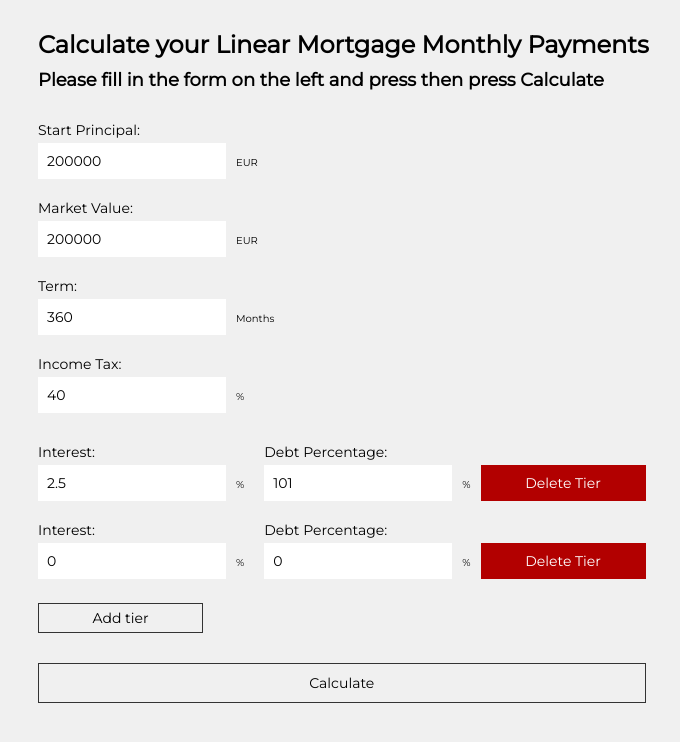
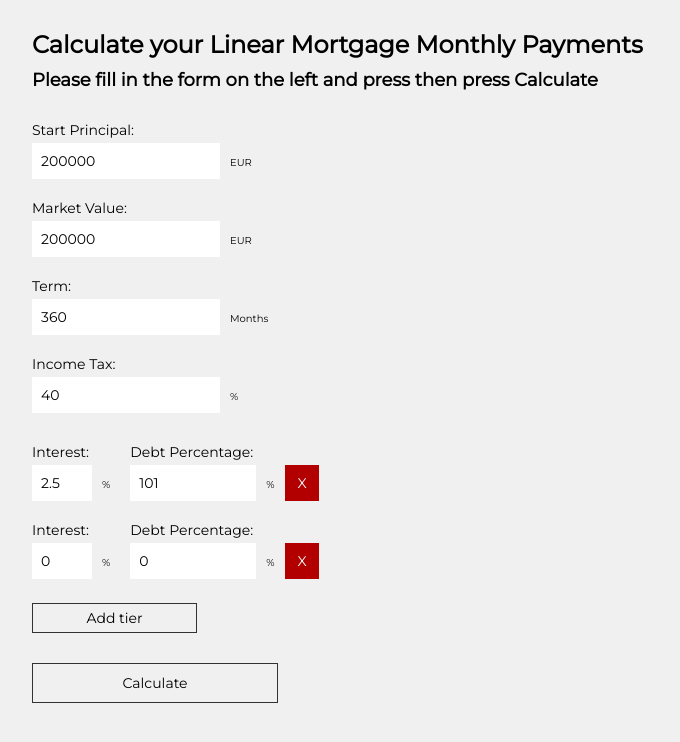
Before and after one commit to lealoureiro/mortgage-calculator-web, a React (Create React App) app: page / in a window 1280 px wide. Both pictures are taken after a click on the button "Add tier". Shown: the top 742 px of the page, without its empty margins (48-728 px from the left). Built offline with nearby package versions, Linux system fonts and the light colour scheme.

Commit message:
reducing size of inputs and button

```diff
--- a/src/components/InterestTierInput.js
+++ b/src/components/InterestTierInput.js
@@ -29,17 +29,17 @@ class InterestTierInput extends Component {
       <StyledInterestTierInput>
         <FieldSet>
             <label htmlFor="interestField">Interest:</label>
-            <input value={interest} size="5" id="interestField" type="number" step="0.1" onChange={this.handleChange} ref={this.interest} />
+            <input className="interest" value={interest} size="5" id="interestField" type="number" step="0.1" onChange={this.handleChange} ref={this.interest} />
             <Span>%</Span>
         </FieldSet>
 
         <FieldSet>
           <label htmlFor="debt">Debt Percentage:</label>
-          <input value={debt} id="debt" type="number" step="1" onChange={this.handleChange} ref={this.debt} />
+          <input className="debtPercentage" value={debt} id="debt" type="number" step="1" onChange={this.handleChange} ref={this.debt} />
           <Span>%</Span>
         </FieldSet>
 
-        { showDeleteButton && <button className="delete" type="button" onClick={this.handleDelete}>Delete Tier</button> }
+        { showDeleteButton && <button className="delete" type="button" onClick={this.handleDelete}>X</button> }
       </StyledInterestTierInput>
     );
   }
--- a/src/components/MonthlyPaymentsForm.js
+++ b/src/components/MonthlyPaymentsForm.js
@@ -100,7 +100,7 @@ class MonthlyPaymentsForm extends Component {
 
         <InterestTiersForm />
 
-        <button style={{ padding: "10px 0", marginTop: "30px" }} type="button" onClick={this.calculateMonthlyPayments}>Calculate</button>
+        <button style={{ padding: "10px 0", marginTop: "30px", width: "246px" }} type="button" onClick={this.calculateMonthlyPayments}>Calculate</button>
       </Form>
     );
   }
--- a/src/components/styles.js
+++ b/src/components/styles.js
@@ -8,6 +8,10 @@ export const Form = styled.form`
   button {
     margin-top: 14px;
     width: 100%;
+  }
+
+  .delete {
+    width: 34px;
   }
 `;
 
@@ -44,6 +48,14 @@ export const StyledInterestTierInput = styled.div`
     align-items: flex-start;
     flex-direction: column;
   }
+
+  .debtPercentage {
+    width: 126px;
+  }
+
+  .interest {
+    width: 60px;
+  }
 `;
 
 // margin-top: 20px;
--- a/src/styles.js
+++ b/src/styles.js
@@ -3,7 +3,7 @@ import styled from 'styled-components';
 export const MainWrapper = styled.main`
   display: flex;
   flex-direction: column;
-  margin: 0 auto;
+  margin-left: 50px;
   max-width: 1168px;
   padding: 30px;
 `;
```
